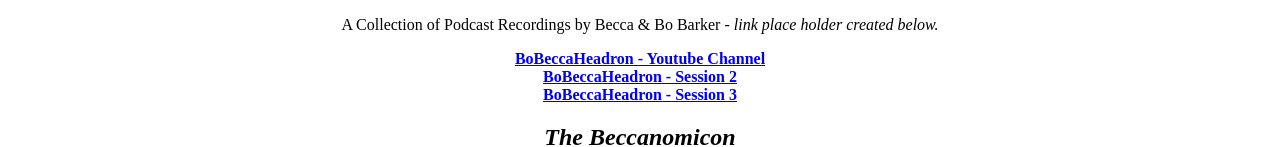
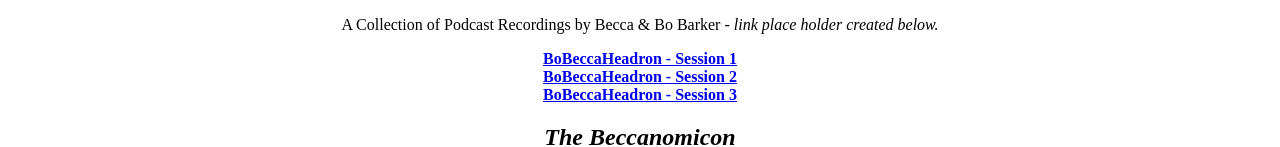
Before and after one commit to Shaftnoski/portfolio, a plain HTML site: page projects.html in a window 1280 px wide. Shown: the part 361-508 px from the top of the page. Drawn offline with Linux system fonts and the light colour scheme.

Commit message:
Update projects.html

```diff
--- a/projects.html
+++ b/projects.html
@@ -26,7 +26,7 @@
       <p>A Collection of Podcast Recordings by Becca & Bo Barker - <em>link place holder created below.</em></p>
       <nav>
         <ul>
-          <li><a href="https://www.youtube.com/channel/UCDTZghuiPt64lN_6at8o27w/">BoBeccaHeadron - Youtube Channel</a></li>
+          <li><a href="https://www.youtube.com/channel/UCDTZghuiPt64lN_6at8o27w/">BoBeccaHeadron - Session 1</a></li>
           <li><a href="https://www.youtube.com/channel/UCDTZghuiPt64lN_6at8o27w/">BoBeccaHeadron - Session 2</a></li>
           <li><a href="https://www.youtube.com/channel/UCDTZghuiPt64lN_6at8o27w/">BoBeccaHeadron - Session 3</a></li>
         </ul>
```
